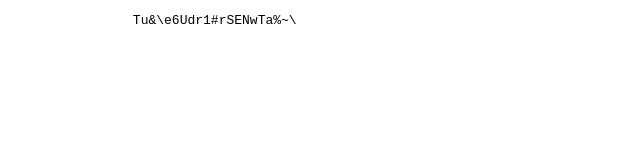
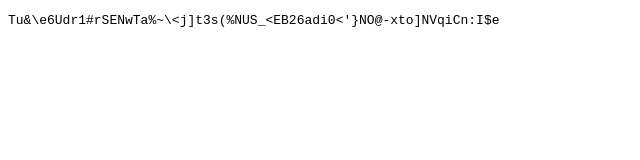
Before and after one commit to TheAntonioReyes/theantonioreyes.github.io, a plain HTML site: page wifi.html in a window 1280 px wide. Shown: the whole page, without its empty margins (0-640 px from the left). Drawn offline with Linux system fonts and the light colour scheme.

Commit message:
url encode wifi

```diff
--- a/wifi.html
+++ b/wifi.html
@@ -2,9 +2,6 @@
 <html lang="en">
 <head>
 </head>
-<body>
-	<pre>
-		Tu&\e6Udr1#rSENwTa%~\<j]t3s(%NUS_<EB26adi0<'}NO@-xto]NVqiCn:I$e
-	</pre>
+<body><pre>Tu&amp;\e6Udr1#rSENwTa%~\&lt;j]t3s(%NUS_&lt;EB26adi0&lt;&#39;}NO@-xto]NVqiCn:I$e</pre>
 </body>
 </html>
```
